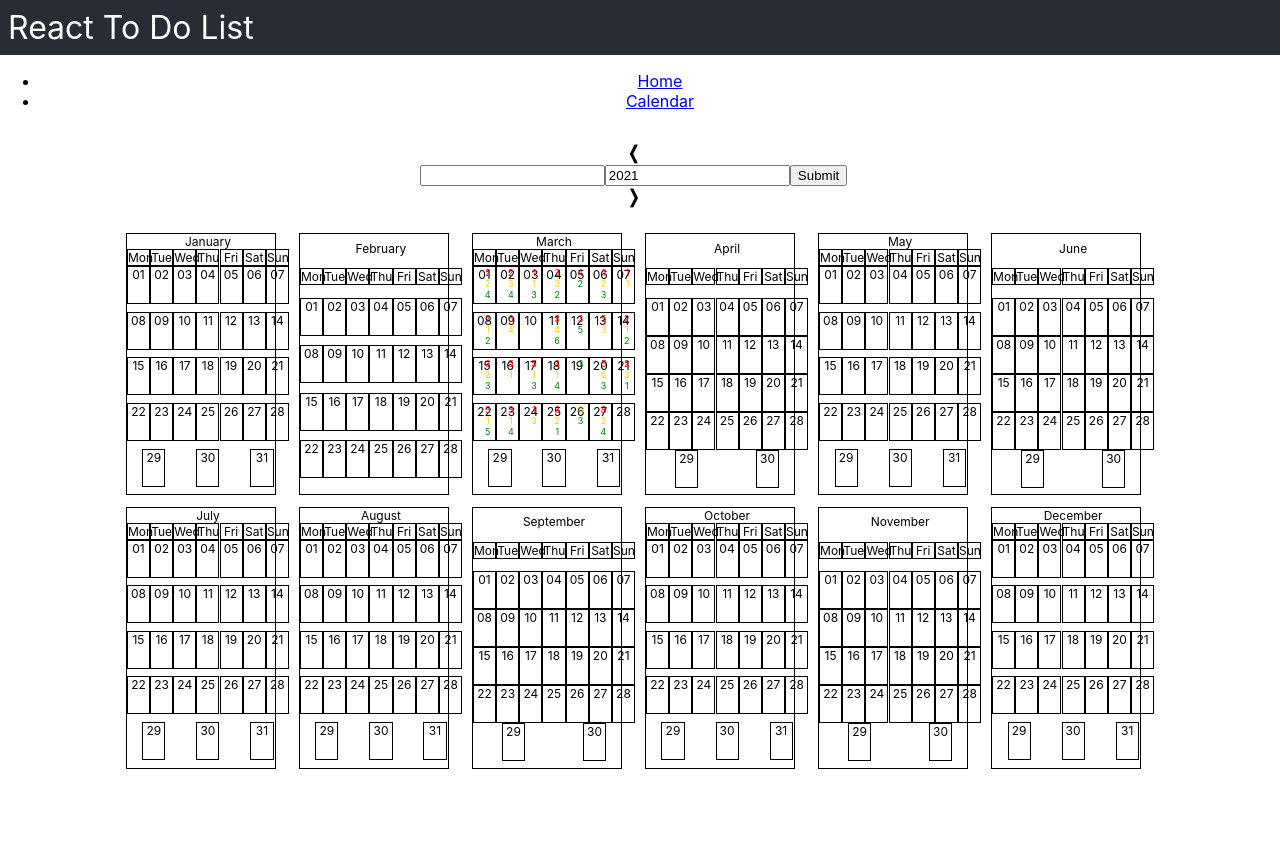
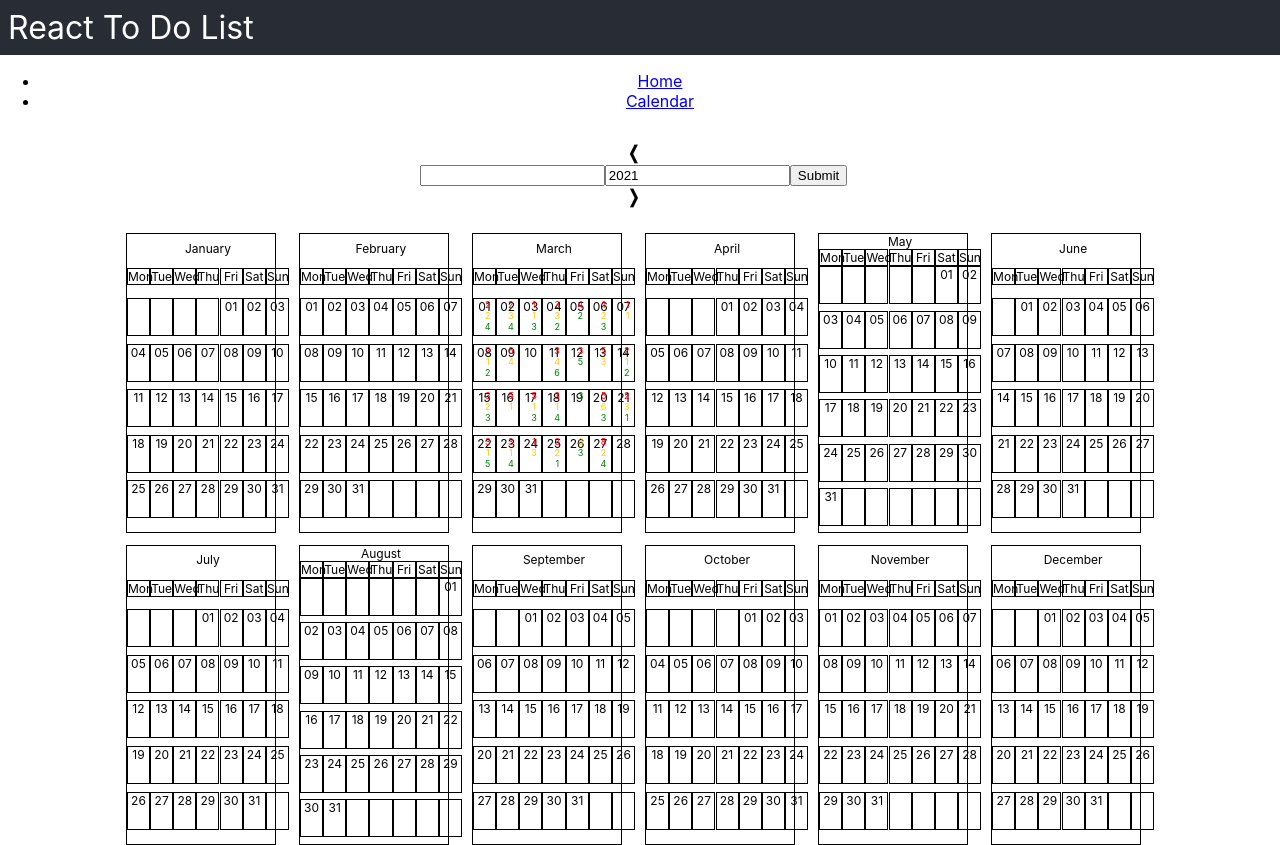
Before and after one commit to Skyrlon/react-todo-list, a React (Create React App) app: page /calendar in a window 1280 px wide. Before the commit the page ends 800 px from the top, so only its background shows below. Built offline with nearby package versions, Linux system fonts and the light colour scheme.

Commit message:
merged month and year fill up calendar array

```diff
--- a/src/components/Calendar.jsx
+++ b/src/components/Calendar.jsx
@@ -135,64 +135,56 @@ const Calendar = ({ todos }) => {
 
   const setUpCalendar = () => {
     let array = [];
+    let startingMonth, endingMonth;
     if (calendarFormat === "year") {
-      monthsNames.forEach((month, index) => {
-        let daysInMonth = new Date(dateAsked, index + 1, 0).getDate();
-        let days = [];
-        for (let i = 0; i < daysInMonth; i++) {
-          days.push({
-            name: new Intl.DateTimeFormat("en-US", { weekday: "short" }).format(
-              new Date(`${i + 1} ${month} ${dateAsked}`)
-            ),
-            number: i + 1 < 10 ? `0${i + 1}` : i + 1,
-          });
-        }
-        array.push({
-          id: monthsNames.indexOf(month),
-          number:
-            monthsNames.indexOf(month) + 1 < 10
-              ? `0${monthsNames.indexOf(month) + 1}`
-              : monthsNames.indexOf(month) + 1,
-          name: month,
-          days: days,
-        });
-      });
+      startingMonth = 0;
+      endingMonth = monthsNames.length;
     } else if (calendarFormat === "month") {
+      startingMonth = monthsNames.indexOf(monthGoingToSubmit);
+      endingMonth = startingMonth + 1;
+    }
+
+    for (let i = startingMonth; i < endingMonth; i++) {
       let daysInMonth = new Date(
-        dateAsked.split(" ")[1],
-        monthsNames.indexOf(dateAsked.split(" ")[0]) + 1,
+        yearGoingToSubmit,
+        monthsNames.indexOf(monthGoingToSubmit) + 1,
         0
       ).getDate();
       let days = [];
-      for (let i = 0; i < daysInMonth; i++) {
+      let date =
+        calendarFormat === "year"
+          ? `${monthsNames[i]} ${yearGoingToSubmit}`
+          : `${monthGoingToSubmit} ${yearGoingToSubmit}`;
+
+      for (let j = 0; j < daysInMonth; j++) {
         days.push({
           name: new Intl.DateTimeFormat("en-US", { weekday: "long" }).format(
-            new Date(`${i + 1} ${dateAsked}`)
+            new Date(`${j + 1} ${date}`)
           ),
-          number: i + 1 < 10 ? `0${i + 1}` : i + 1,
+          number: j + 1 < 10 ? `0${j + 1}` : j + 1,
         });
       }
+
+      let daysBeforeFirstDay = weekDaysNames.indexOf(days[0].name);
+      for (let k = 0; k < daysBeforeFirstDay; k++) {
+        days.unshift({ name: "", number: -k - 1 });
+      }
+
+      let daysAfterLastDay =
+        weekDaysNames.length -
+        (weekDaysNames.indexOf(days[days.length - 1].name) + 1);
+      for (let l = 0; l < daysAfterLastDay; l++) {
+        days.push({
+          name: "",
+          number: days.length + 1,
+        });
+      }
+
       array.push({
-        number:
-          monthsNames.indexOf(dateAsked.split(" ")[0]) + 1 < 10
-            ? `0${monthsNames.indexOf(dateAsked.split(" ")[0]) + 1}`
-            : monthsNames.indexOf(dateAsked.split(" ")[0]) + 1,
+        number: i + 1 < 10 ? `0${i + 1}` : i + 1,
+        name: monthsNames[i],
         days: days,
       });
-      let daysBeforeFirstDay = weekDaysNames.indexOf(array[0].days[0].name);
-      for (let j = 0; j < daysBeforeFirstDay; j++) {
-        array[0].days.unshift({ name: "", number: -j - 1 });
-      }
-      let daysAfterLastDay =
-        weekDaysNames.length -
-        (weekDaysNames.indexOf(array[0].days[array[0].days.length - 1].name) +
-          1);
-      for (let k = 0; k < daysAfterLastDay; k++) {
-        array[0].days.push({
-          name: "",
-          number: array[0].days.length + 1,
-        });
-      }
     }
     return array;
   };
@@ -247,11 +239,9 @@ const Calendar = ({ todos }) => {
   };
 
   const handleMonthClick = (monthName) => {
-    if (calendarFormat === "year") {
-      setCalendarFormat("month");
-      setMonthGoingToSubmit(monthName);
-      setDateAsked(`${monthName} ${year}`);
-    }
+    setCalendarFormat("month");
+    setMonthGoingToSubmit(monthName);
+    setDateAsked(`${monthName} ${year}`);
   };
 
   const [calendar, setCalendar] = useState([]);
@@ -296,9 +286,9 @@ const Calendar = ({ todos }) => {
           <div
             className="month"
             key={month.number}
-            onClick={() => {
-              handleMonthClick(month.name);
-            }}
+            onClick={() =>
+              calendarFormat === "year" ? handleMonthClick(month.name) : ""
+            }
           >
             {calendarFormat === "year" && (
               <div>
```
